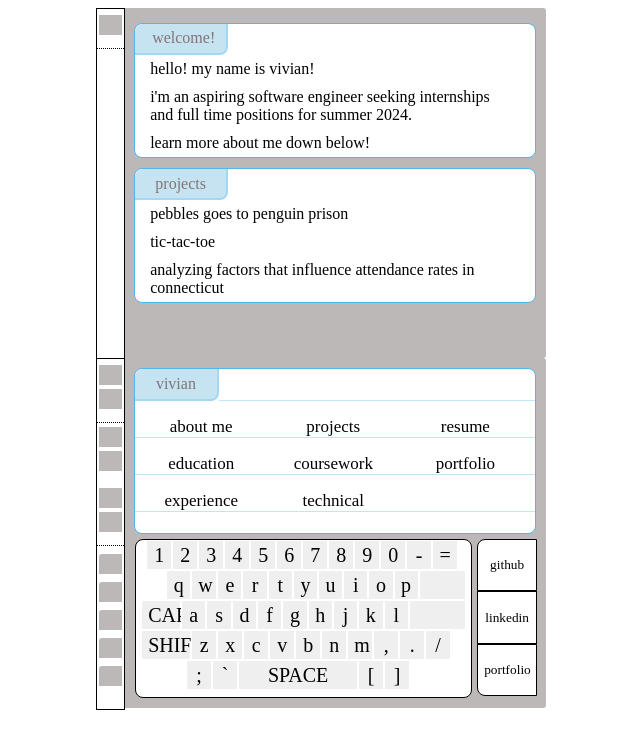
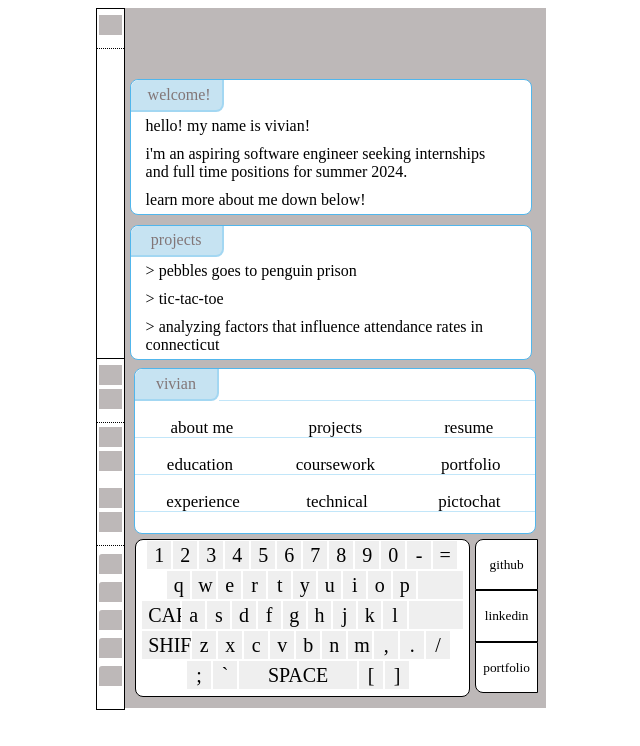
Before and after one commit to vivianc125/picto-portfolio, a React (Create React App) app: page / in a window 1280 px wide. Both pictures are taken after a click on the button "projects". Shown: the top 746 px of the page, without its empty margins (319-959 px from the left). Built offline with nearby package versions, Linux system fonts and the light colour scheme.

Commit message:
resume button fixed

```diff
--- a/src/App.js
+++ b/src/App.js
@@ -1,5 +1,5 @@
 import React, {useState, useEffect} from 'react';
-
+import pdf from '../src/resume.pdf';
 
 
 function Screen() {
@@ -50,9 +50,9 @@ useEffect(() => {
       content =
       <div className="top-stack">
         <div className="screenname"> projects </div>
-            <p className="main-p">pebbles goes to penguin prison</p>
-            <p className="main-p">tic-tac-toe</p>
-            <p className="main-p">analyzing factors that influence attendance rates in connecticut</p>
+          <p className="main-p">{'>'} pebbles goes to penguin prison</p>
+          <p className="main-p">{'>'} tic-tac-toe</p>
+          <p className="main-p">{'>'} analyzing factors that influence attendance rates in connecticut</p>
         </div>;
       break;
     case 'experience':
@@ -105,8 +105,6 @@ useEffect(() => {
               <p className="sub-p ">{'>'} gdscript </p>
               <p className="sub-p ">{'>'} php</p>
             </div>
-
-
           </div>
 
           <div className="stack screen-info">
@@ -125,6 +123,14 @@ useEffect(() => {
             </div>
           </div>
           </div>
+        </div>;
+        break;
+      case 'resume':
+        content =
+        <div className="top-stack">
+          <div className="screenname"> resume </div>
+          <p className = "main-p">click <a href={pdf} target="_blank">here</a> to see my resume!</p>
+          <p className = "sub-p">p.s. - this is going to open a new tab :{')'}</p>
         </div>;
       break;
 
@@ -173,7 +179,7 @@ useEffect(() => {
 
       </div>
 
-      <div className = "screen-container">
+      <div className = "screen-container bottom">
         <div className = "row">
           <div className="stack-left">
             <div className="scroll">
@@ -217,7 +223,7 @@ useEffect(() => {
                   <div className="screen-lines">
                     <button className="info-button" onClick={() => handleClick('experience')}>experience</button>
                     <button className="info-button" onClick={() => handleClick('languages')}>technical</button>
-
+                    <button className="info-button" onClick={() => handleClick('languages')}>pictochat</button>
                     </div>
 
                 </div>
--- a/src/styles.css
+++ b/src/styles.css
@@ -61,7 +61,6 @@
     margin: auto;
     max-width: 450px;
     height: 350px;
-    border-radius:3px;
     background-color: rgb(189, 184, 184);
 }
 
@@ -82,6 +81,7 @@
     align-items: right;
     border: 1px solid black;
     height:350px;
+    max-width:30px;
 }
 
 .sketch-screen .stack{
@@ -96,15 +96,17 @@
     border: 1px solid black;
     background-color: white;
     border-radius:8px;
-    width:330px;
+    width:82%;
     margin-bottom:5px;
+    height: 95%;
 }
 .keyboard-right{
-    position: relative;
     display:flex;
-    width: 50px;
+    width: 13%;
+    margin-right:5px;
     margin-left:5px;
     margin-bottom:5px;
+    height: 95%;
 }
 
 .sidePanel{
@@ -159,17 +161,18 @@ button{
 
 .screen-base{
     display:flex;
-    margin: auto;
     width: 95%;
     height:40%;
     border: 1px solid rgb(81, 182, 236);
     border-radius:8px;
     background-color: white;
     margin-top:10px;
-    margin-bottom: 0;
     position:relative;
     bottom: 0px;
     right: 0px;
+    height: auto;
+    margin-left:5px;
+
 }
 .screen-base.animate{
     animation: moveToHistory 1s forwards;
@@ -192,13 +195,11 @@ button{
     display:flex;
     flex-direction: column;
     align-items: right;
-
     max-height: 350px;
     padding-bottom: 0;
     margin-bottom: 0;
     align-items:bottom;
 }
-
 
 .main-p{
     padding-left: 10px;
@@ -207,14 +208,15 @@ button{
 .sub-p{
     padding-left: 20px;
     margin: 3px;
+    margin-bottom: 10px;
 }
 
 .info-button{
-    margin: 0;
+    margin: auto 25px;
     width:33%;
-    padding: 0px 25px;
     background-color: rgba(255, 255, 255, 0);
     font-size: 17px;
+    text-align: center;
 }
 
 
@@ -228,11 +230,19 @@ button{
     max-height: 350px;
     padding-bottom: 0;
     margin-bottom: 0;
-    width: 95%; /* Adjust as needed */
+    width: 95%;
     position: relative;
     margin-top:1%;
-    height: 99%
+
 }
+.top-stack::-webkit-scrollbar{
+    display:none;
+    align-items:bottom;
+
+}
+
+
+
 .screen-stack::-webkit-scrollbar{
     display:none;
 }
@@ -250,6 +260,7 @@ button{
     height: 100%;
     width: 100%;
 }
+
 
 .keys button{
     font-size: 20px;
@@ -293,3 +304,8 @@ button{
 .r5{
     margin-left:50px;
 }
+
+button:hover{
+    font-weight: bold;
+    background-color: rgb(222, 222, 222);
+}
```
Also changed, not shown: 1 other file (tests, documents, lock files or other folders). Lines whose indentation alone changed are shown as unchanged.
